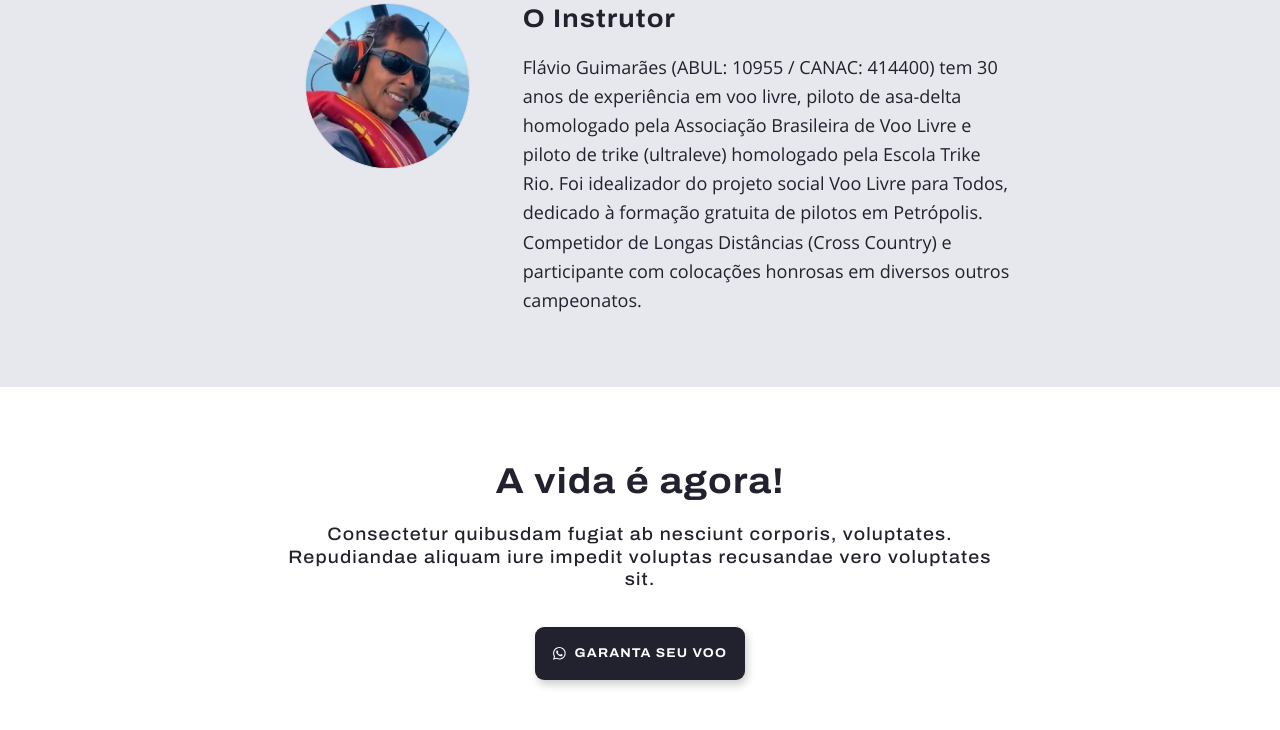
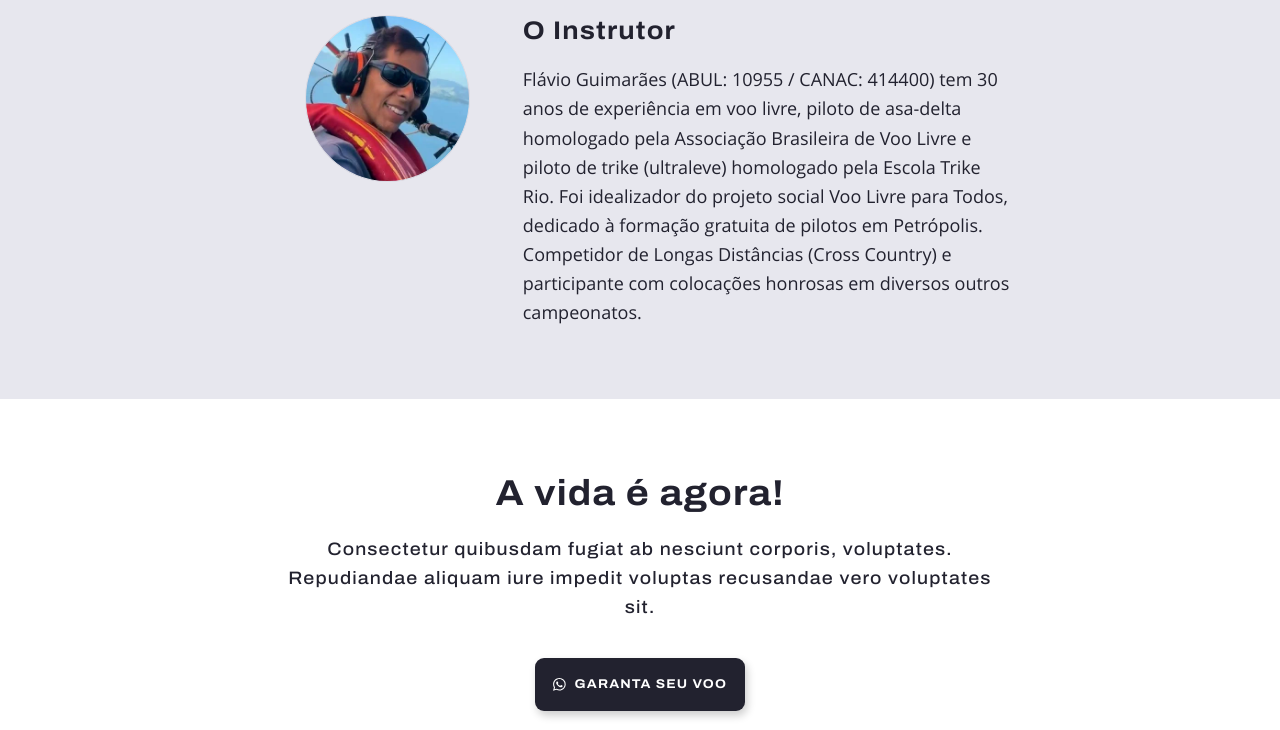
Before and after one commit to nierobs/decolar, a website: page index.html in a window 1280 px wide. Shown: the part 1874-2604 px from the top of the page. Drawn offline with Linux system fonts and the light colour scheme.

Commit message:
Update h3 line-height

```diff
--- a/index.html
+++ b/index.html
@@ -41,7 +41,7 @@
             <section class="cta">
                 <div class="grid">
                     <div class="grid__item">
-                        <h1>Beleza. Liberdade. Plenitude.</h1>
+                        <p class="h1">Beleza. Liberdade. Plenitude.</p>
                         <p class="h3">Descubra os encantos de Angra dos Reis a bordo de uma asa delta aquática!</p>
                     </div>
                     <div class="grid__item">
@@ -98,7 +98,7 @@
             <section class="cta">
                 <div class="grid">
                     <div class="grid__item">
-                        <h1>A vida é agora!</h1>
+                        <p class="h1">A vida é agora!</p>
                         <p class="h3">Consectetur quibusdam fugiat ab nesciunt corporis, voluptates. Repudiandae aliquam iure impedit voluptas recusandae vero voluptates sit.</p>
                     </div>
                     <div class="grid__item">
--- a/styles/scss/_variables.scss
+++ b/styles/scss/_variables.scss
@@ -19,7 +19,7 @@ $h1Font: 700 $h1 string.unquote("/") 1.27202 "Archivo", sans-serif;
 $h2: 1.414214rem;
 $h2Font: 700 $h2 string.unquote("/") 1.27202 "Archivo", sans-serif;
 $h3: 1rem;
-$h3Font: 500 $h3 string.unquote("/") 1.27202 "Archivo", sans-serif;
+$h3Font: 500 $h3 string.unquote("/") 1.618034 "Archivo", sans-serif;
 $small: 0.707107rem;
 
 $linkColor: hsl(225, 80%, 52%);
```
Also changed, not shown: styles/css/style.css.
